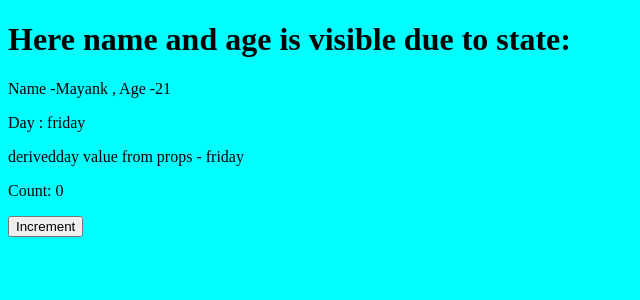
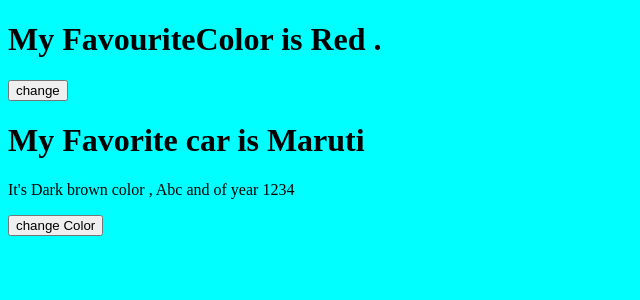
Before and after one commit to MayankKumar-Oodles/Today-Poc, a React (Vite) app: page / in a window 1280 px wide. Shown: the top 300 px of the page, without its empty margins (0-640 px from the left). Built offline with nearby package versions, Linux system fonts and the light colour scheme.

Commit message:
hooks--> useState

```diff
--- a/src/App.jsx
+++ b/src/App.jsx
@@ -2,6 +2,7 @@
 import { Component } from "react";
 import MyComponent from "./Classbased/MyComponent";
 import Counter from "./Classbased/Counter";
+import FavouriteColor from "./functionalbased/FavouriteColor";
 
  class App extends Component{
           constructor(props){
@@ -13,8 +14,10 @@
           }
           render(){
                 return<>
-                 <MyComponent day={this.state.day}></MyComponent>
-                 <Counter></Counter>
+                 {/* <MyComponent day={this.state.day}></MyComponent>
+                 <Counter></Counter> */}
+                 <FavouriteColor/>
+
                 </>
           }
  }
--- /dev/null
+++ b/src/functionalbased/Car.jsx
@@ -0,0 +1,28 @@
+import React, { useState } from 'react'
+
+const Car = () => {
+
+    const [car,setCar]=useState({
+        color:'Dark brown',
+        brand:'Maruti',
+        model:'Abc',
+        year:1234,
+    })
+    const UpdateColor=()=>{
+        setCar((previousState)=>{
+             return{ ...previousState,color:'black'}
+        })
+    }
+
+
+
+  return (
+    <>
+      <h1>My Favorite car is {car.brand}</h1>
+      <p>It's {car.color} color ,  {car.model} and of year {car.year}</p>
+      <button type="button" onClick={UpdateColor}>  change Color</button>
+    </>
+  )
+}
+
+export default Car;
--- /dev/null
+++ b/src/functionalbased/FavouriteColor.jsx
@@ -0,0 +1,19 @@
+import React from 'react'
+import { useState } from 'react'
+import Car from './Car';
+
+const FavouriteColor = () => {
+
+        const [color,setColor]=useState("Red");
+
+  return (
+
+    <>
+    <h1>My FavouriteColor is {color} .</h1>
+    <button type="button" onClick={()=>{setColor("Blue")}}>change</button>
+    <Car/>
+    </>
+  )
+}
+
+export default FavouriteColor
```
